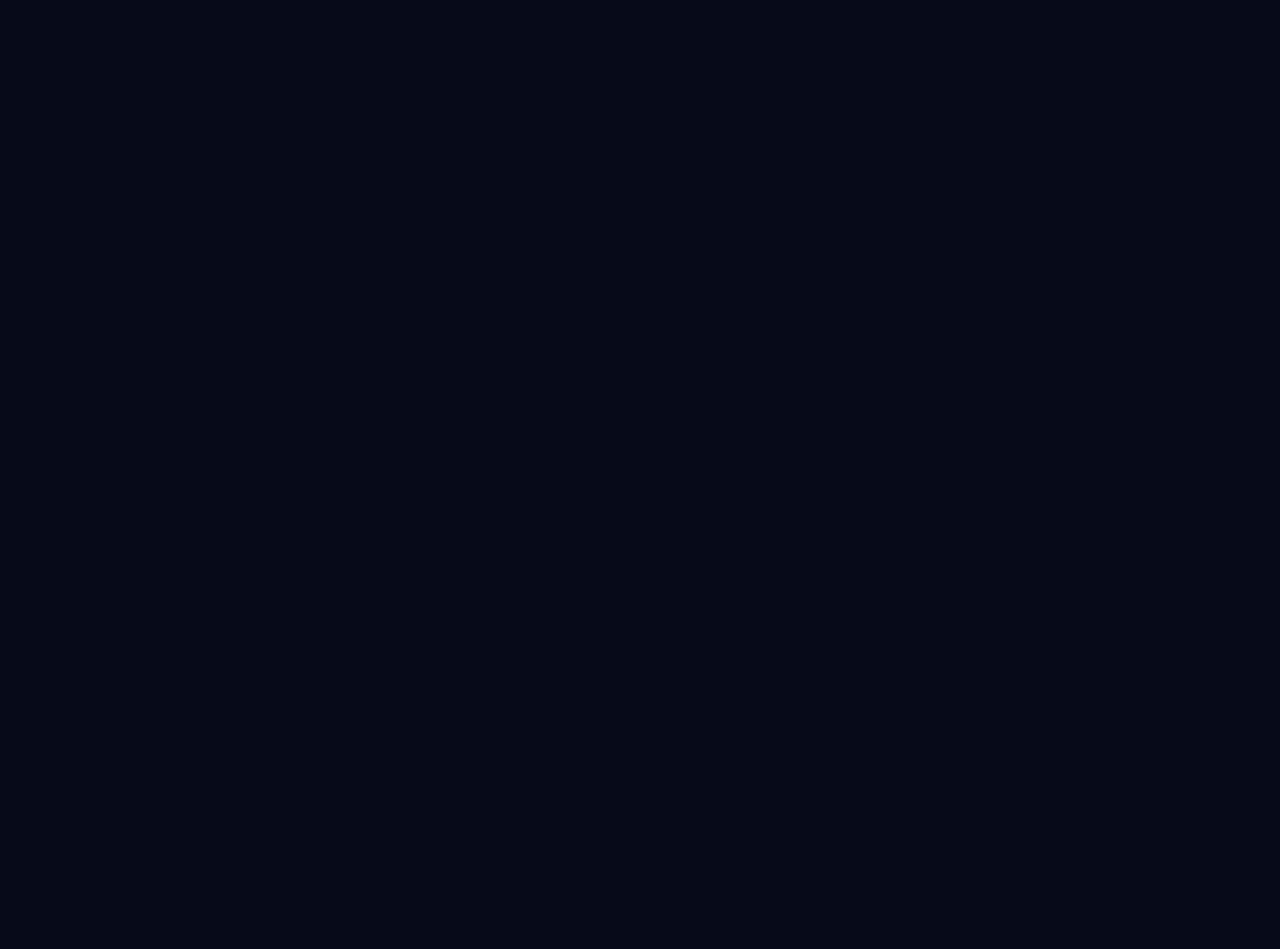
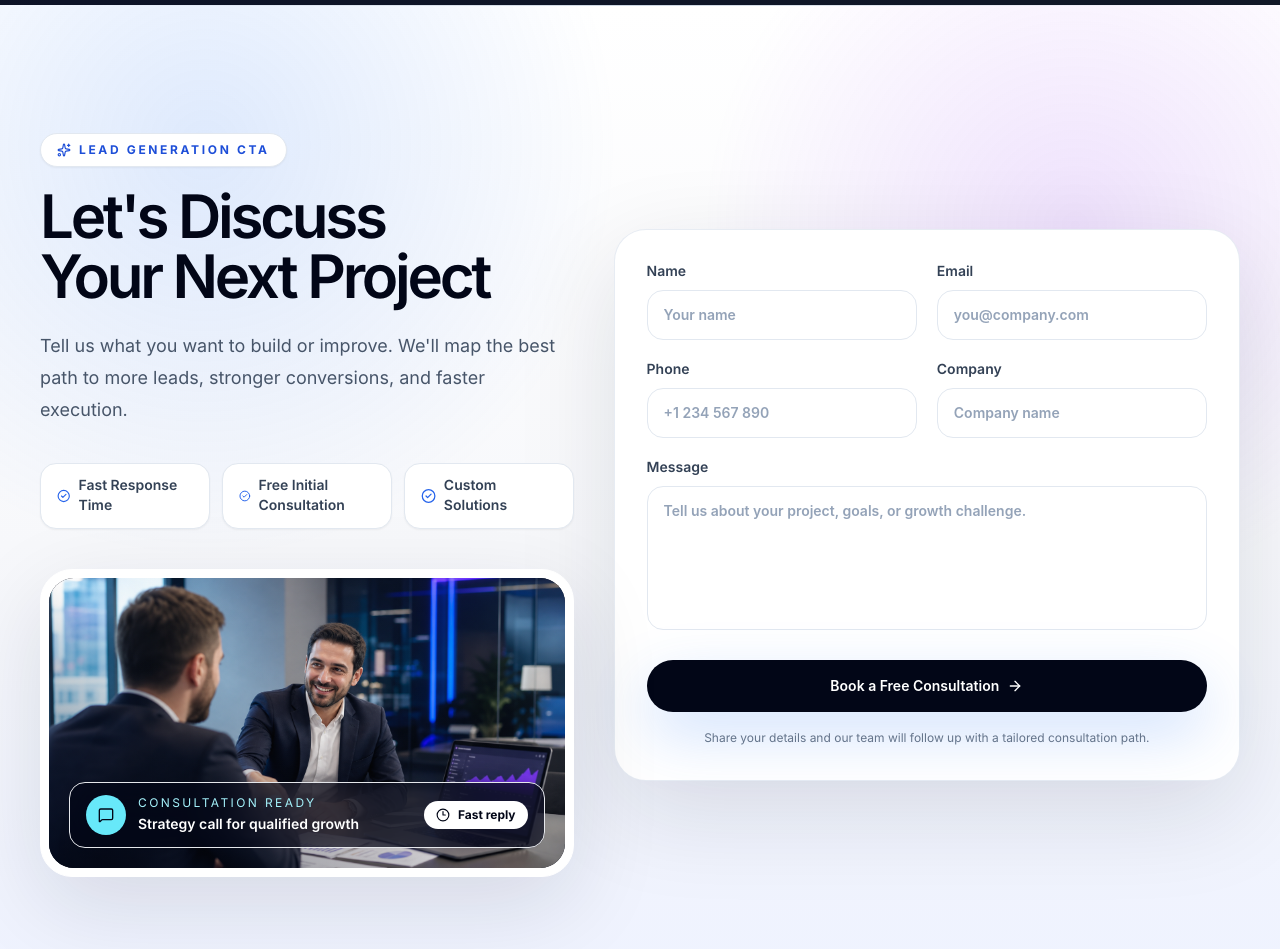
Before and after one commit to Usama23156/outsourcing-company, a React (Vite) app: page / in a window 1280 px wide. Shown: the part 3640-4589 px from the top of the page. Before the commit the page ends 970 px from the top, so only its background shows below. Built offline with nearby package versions, Linux system fonts and the light colour scheme.

Commit message:
Add contact CTA section
Co-authored-by: Usama Elkady <usamaelkady25@gmail.com>

```diff
--- a/src/App.tsx
+++ b/src/App.tsx
@@ -1,7 +1,17 @@
+import { ContactSection } from "@/components/ContactSection";
 import { HeroSection } from "@/components/HeroSection";
+import { ServicesSection } from "@/components/ServicesSection";
+import { WhyChooseUsSection } from "@/components/WhyChooseUsSection";
 
 function App() {
-  return <HeroSection />;
+  return (
+    <>
+      <HeroSection />
+      <ServicesSection />
+      <WhyChooseUsSection />
+      <ContactSection />
+    </>
+  );
 }
 
 export default App;
--- /dev/null
+++ b/src/components/ContactSection.tsx
@@ -0,0 +1,132 @@
+import { ArrowRight, CheckCircle2, Clock3, MessageSquare, Sparkles } from "lucide-react";
+import { motion } from "framer-motion";
+
+const trustIndicators = [
+  "Fast Response Time",
+  "Free Initial Consultation",
+  "Custom Solutions",
+];
+
+const inputClassName =
+  "w-full rounded-2xl border border-slate-200 bg-white px-4 py-3.5 text-sm text-slate-950 outline-none transition placeholder:text-slate-400 focus:border-blue-400 focus:ring-4 focus:ring-blue-100";
+
+export function ContactSection() {
+  return (
+    <section className="relative isolate overflow-hidden bg-[#f7f8fb] px-6 py-24 text-slate-950 sm:px-8 lg:px-10 lg:py-32">
+      <div className="absolute inset-0 -z-20 bg-[radial-gradient(circle_at_16%_14%,rgba(59,130,246,0.16),transparent_30%),radial-gradient(circle_at_84%_22%,rgba(168,85,247,0.16),transparent_28%),linear-gradient(180deg,#ffffff_0%,#f7f8fb_54%,#eef2ff_100%)]" />
+      <div className="absolute left-1/2 top-0 -z-10 h-px w-full max-w-6xl -translate-x-1/2 bg-gradient-to-r from-transparent via-slate-300 to-transparent" />
+
+      <div className="mx-auto grid max-w-7xl gap-10 lg:grid-cols-[0.92fr_1.08fr] lg:items-center">
+        <motion.div
+          initial={{ opacity: 0, y: 28 }}
+          whileInView={{ opacity: 1, y: 0 }}
+          viewport={{ once: true, amount: 0.35 }}
+          transition={{ duration: 0.75, ease: [0.22, 1, 0.36, 1] }}
+          className="relative"
+        >
+          <p className="mb-5 inline-flex items-center gap-2 rounded-full border border-slate-200 bg-white px-4 py-2 text-xs font-bold uppercase tracking-[0.22em] text-blue-700 shadow-sm">
+            <Sparkles className="h-3.5 w-3.5" />
+            Lead generation CTA
+          </p>
+          <h2 className="max-w-3xl text-balance text-4xl font-semibold leading-[1.02] tracking-[-0.055em] text-slate-950 sm:text-5xl lg:text-6xl">
+            Let&apos;s Discuss Your Next Project
+          </h2>
+          <p className="mt-6 max-w-2xl text-lg leading-8 text-slate-600">
+            Tell us what you want to build or improve. We&apos;ll map the best
+            path to more leads, stronger conversions, and faster execution.
+          </p>
+
+          <div className="mt-9 grid gap-3 sm:grid-cols-3">
+            {trustIndicators.map((indicator) => (
+              <div
+                key={indicator}
+                className="flex items-center gap-2 rounded-2xl border border-slate-200 bg-white px-4 py-3 text-sm font-semibold text-slate-700 shadow-sm"
+              >
+                <CheckCircle2 className="h-4 w-4 text-blue-600" />
+                {indicator}
+              </div>
+            ))}
+          </div>
+
+          <div className="mt-10 overflow-hidden rounded-[2rem] border border-white bg-white p-2 shadow-[0_28px_90px_rgba(15,23,42,0.12)]">
+            <div className="relative aspect-video overflow-hidden rounded-[1.55rem] bg-slate-950">
+              <img
+                src="/assets/contact-consultation.png"
+                alt="Professional business consultation for a digital project"
+                className="h-full w-full object-cover"
+              />
+              <div className="absolute inset-0 bg-gradient-to-tr from-slate-950/55 via-transparent to-blue-500/10" />
+              <div className="absolute bottom-5 left-5 right-5 flex flex-wrap items-center justify-between gap-3 rounded-2xl border border-white/12 bg-slate-950/60 px-4 py-3 text-white backdrop-blur-xl">
+                <div className="flex items-center gap-3">
+                  <span className="flex h-10 w-10 items-center justify-center rounded-full bg-cyan-300 text-slate-950">
+                    <MessageSquare className="h-4 w-4" />
+                  </span>
+                  <div>
+                    <p className="text-xs uppercase tracking-[0.2em] text-cyan-200">
+                      Consultation ready
+                    </p>
+                    <p className="mt-1 text-sm font-semibold">
+                      Strategy call for qualified growth
+                    </p>
+                  </div>
+                </div>
+                <div className="flex items-center gap-2 rounded-full bg-white px-3 py-1.5 text-xs font-bold text-slate-950">
+                  <Clock3 className="h-3.5 w-3.5" />
+                  Fast reply
+                </div>
+              </div>
+            </div>
+          </div>
+        </motion.div>
+
+        <motion.form
+          initial={{ opacity: 0, y: 28 }}
+          whileInView={{ opacity: 1, y: 0 }}
+          viewport={{ once: true, amount: 0.25 }}
+          transition={{ duration: 0.75, delay: 0.1, ease: [0.22, 1, 0.36, 1] }}
+          className="rounded-[2rem] border border-slate-200/80 bg-white p-5 shadow-[0_30px_100px_rgba(15,23,42,0.12)] sm:p-7 lg:p-8"
+        >
+          <div className="grid gap-5 sm:grid-cols-2">
+            <label className="space-y-2 text-sm font-semibold text-slate-700">
+              <span>Name</span>
+              <input className={inputClassName} name="name" placeholder="Your name" type="text" />
+            </label>
+            <label className="space-y-2 text-sm font-semibold text-slate-700">
+              <span>Email</span>
+              <input className={inputClassName} name="email" placeholder="you@company.com" type="email" />
+            </label>
+            <label className="space-y-2 text-sm font-semibold text-slate-700">
+              <span>Phone</span>
+              <input className={inputClassName} name="phone" placeholder="+1 234 567 890" type="tel" />
+            </label>
+            <label className="space-y-2 text-sm font-semibold text-slate-700">
+              <span>Company</span>
+              <input className={inputClassName} name="company" placeholder="Company name" type="text" />
+            </label>
+            <label className="space-y-2 text-sm font-semibold text-slate-700 sm:col-span-2">
+              <span>Message</span>
+              <textarea
+                className={`${inputClassName} min-h-36 resize-none`}
+                name="message"
+                placeholder="Tell us about your project, goals, or growth challenge."
+              />
+            </label>
+          </div>
+
+          <button
+            type="submit"
+            className="group mt-6 inline-flex w-full items-center justify-center gap-2 rounded-full bg-slate-950 px-6 py-4 text-sm font-semibold text-white shadow-[0_22px_60px_rgba(59,130,246,0.24)] transition duration-300 hover:-translate-y-0.5 hover:bg-blue-700 focus:outline-none focus:ring-2 focus:ring-blue-400 focus:ring-offset-2"
+          >
+            Book a Free Consultation
+            <ArrowRight className="h-4 w-4 transition duration-300 group-hover:translate-x-0.5" />
+          </button>
+
+          <p className="mt-4 text-center text-xs leading-5 text-slate-500">
+            Share your details and our team will follow up with a tailored
+            consultation path.
+          </p>
+        </motion.form>
+      </div>
+    </section>
+  );
+}
```
Also changed, not shown: public/assets/contact-consultation.png (added).
